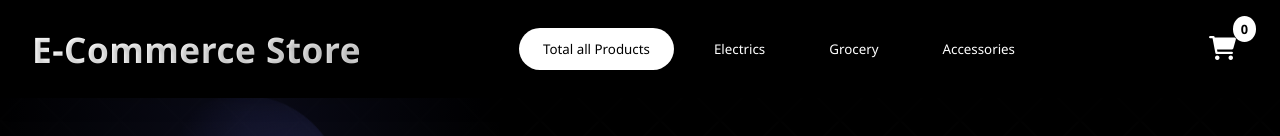
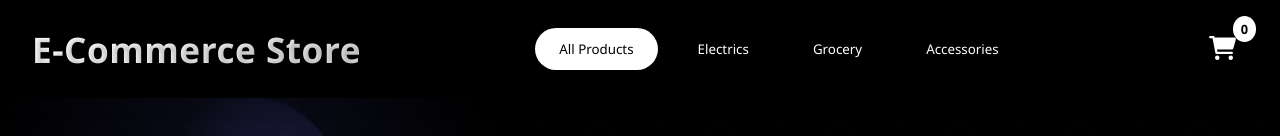
Before and after one commit to pawandubey82/Docker-and-Jenkins, a plain HTML site: page index.html in a window 1280 px wide. Shown: the top 136 px of the page. Drawn offline with Linux system fonts and the light colour scheme.

Commit message:
Update index.html

```diff
--- a/index.html
+++ b/index.html
@@ -16,7 +16,7 @@
   <header>
     <h1>E-Commerce Store</h1>
     <div class="categories">
-      <button class="category-btn active" data-category="all">Total all Products</button>
+      <button class="category-btn active" data-category="all">All Products</button>
       <button class="category-btn" data-category="electronics">Electrics</button>
       <button class="category-btn" data-category="grocery">Grocery</button>
       <button class="category-btn" data-category="accessories">Accessories</button>
```
